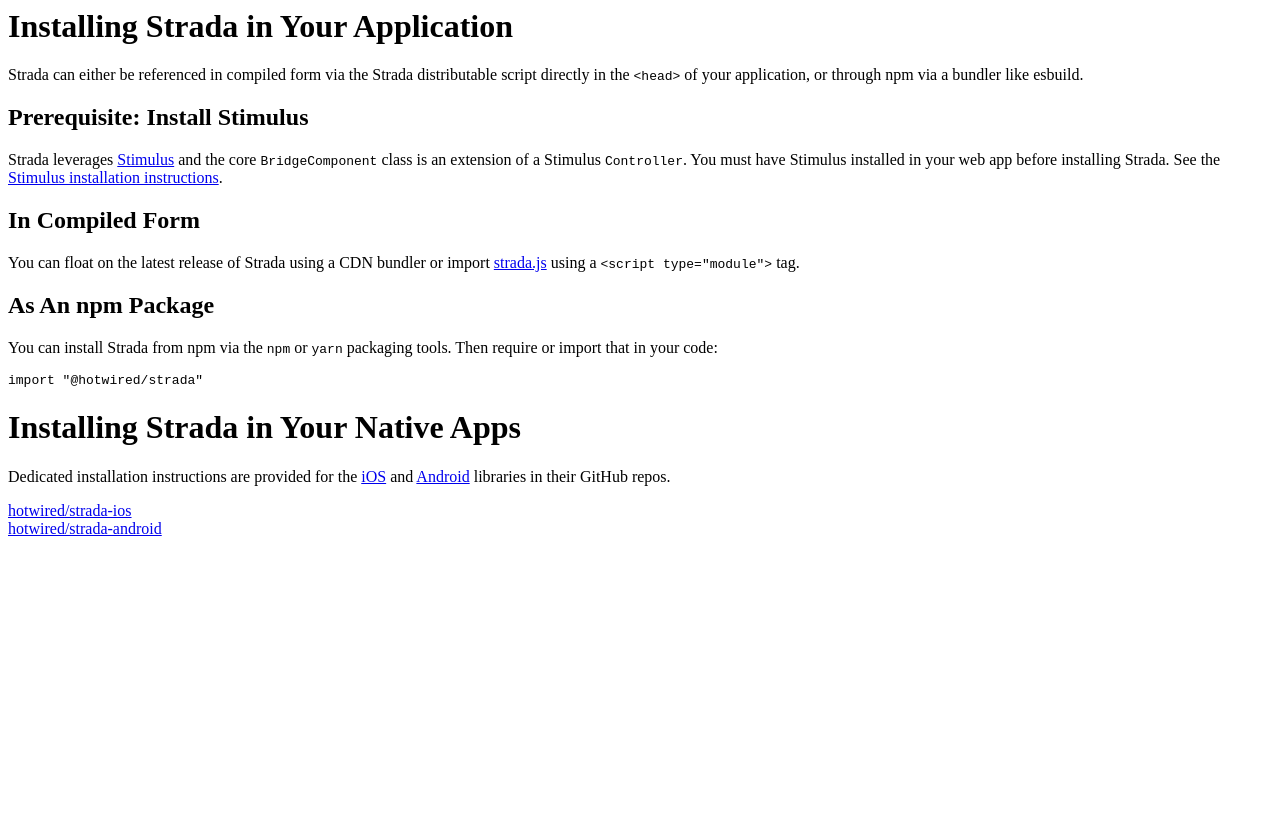
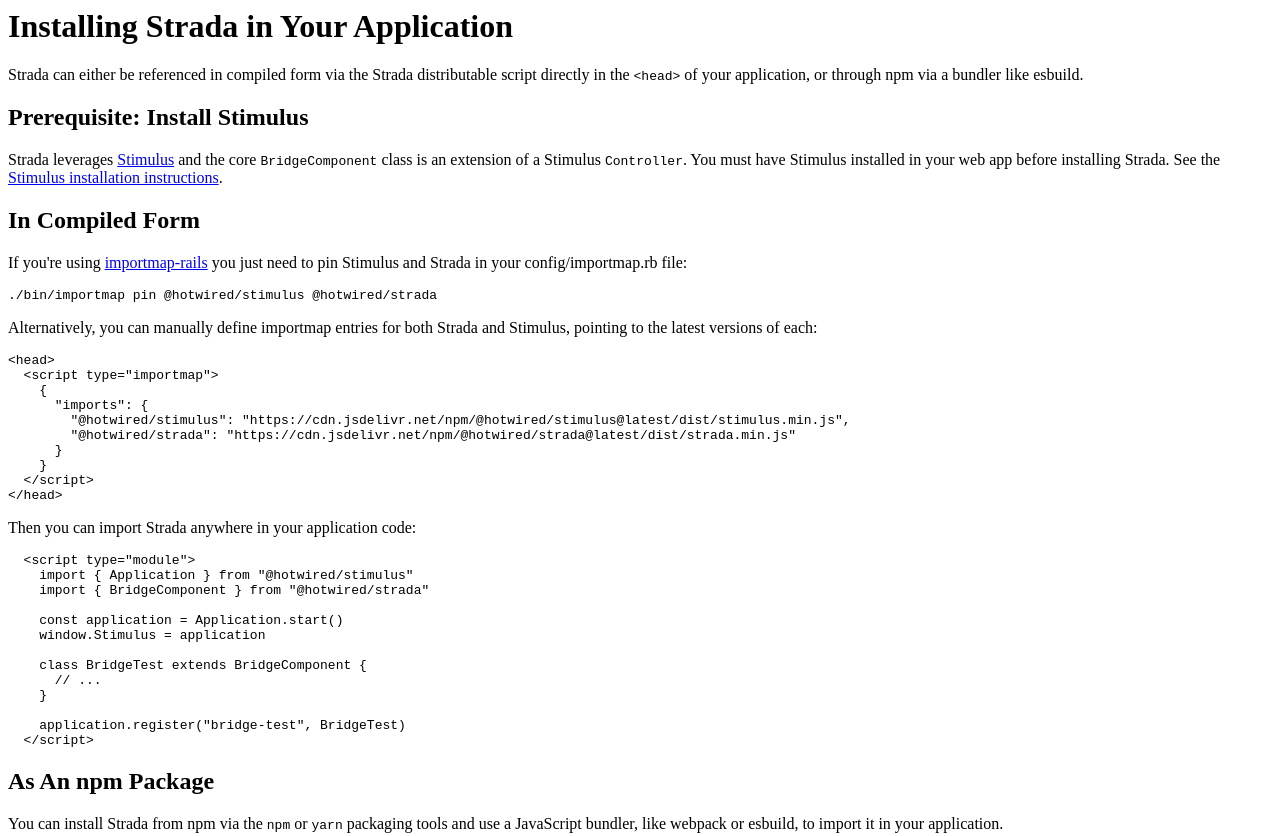
Before and after one commit to hotwired/strada-site, an Eleventy site: page _source/handbook/06_installing.md in a window 1280 px wide. Shown: the top 836 px of the page. Before the commit the page ends 800 px from the top, so only its background shows below. Built offline with nearby package versions, Linux system fonts and the light colour scheme; Eleventy itself is replaced by a stand-in of ours; code samples lack their colours; files that its build step writes are made by us from their sources.

Commit message:
Expand the installation instructions
Since Strada depends on Stimulus and imports "@hotwired/stimulus" in its
own source code, we need to make sure that the import is available.

The easiest way to do this is to use importmap-rails, which will
automatically add the importmap script tag to your layout. If you're not
using importmap-rails, you can manually add the importmap script tag to
your layout, or use a JS bundler such as Webpack or esbuild.

````diff
--- a/_source/handbook/06_installing.md
+++ b/_source/handbook/06_installing.md
@@ -13,11 +13,48 @@ Strada leverages [Stimulus](https://stimulus.hotwired.dev) and the core `BridgeC
 
 ## In Compiled Form
 
-You can float on the latest release of Strada using a CDN bundler or import <a href="https://unpkg.com/@hotwired/strada/dist/strada.js">strada.js</a> using a `<script type="module">` tag.
+If you're using [importmap-rails](https://github.com/rails/importmap-rails) you just need to pin Stimulus and Strada in your config/importmap.rb file:
+
+```sh
+./bin/importmap pin @hotwired/stimulus @hotwired/strada
+```
+
+Alternatively, you can manually define importmap entries for both Strada and Stimulus, pointing to the latest versions of each:
+
+```html
+<head>
+  <script type="importmap">
+    {
+      "imports": {
+        "@hotwired/stimulus": "https://cdn.jsdelivr.net/npm/@hotwired/stimulus@latest/dist/stimulus.min.js",
+        "@hotwired/strada": "https://cdn.jsdelivr.net/npm/@hotwired/strada@latest/dist/strada.min.js"
+      }
+    }
+  </script>
+</head>
+```
+
+Then you can import Strada anywhere in your application code:
+
+```html
+  <script type="module">
+    import { Application } from "@hotwired/stimulus"
+    import { BridgeComponent } from "@hotwired/strada"
+
+    const application = Application.start()
+    window.Stimulus = application
+
+    class BridgeTest extends BridgeComponent {
+      // ...
+    }
+
+    application.register("bridge-test", BridgeTest)
+  </script>
+```
 
 ## As An npm Package
 
-You can install Strada from npm via the `npm` or `yarn` packaging tools. Then require or import that in your code:
+You can install Strada from npm via the `npm` or `yarn` packaging tools and use a JavaScript bundler, like webpack or esbuild, to import it in your application.
 
 ```javascript
 import "@hotwired/strada"
````
